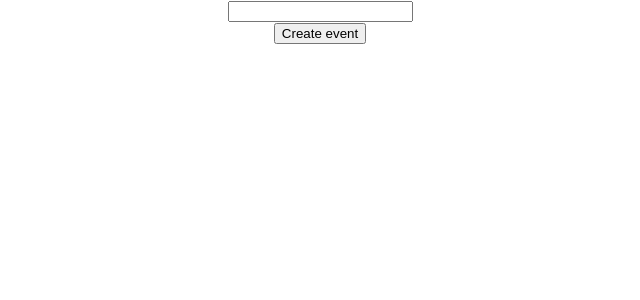
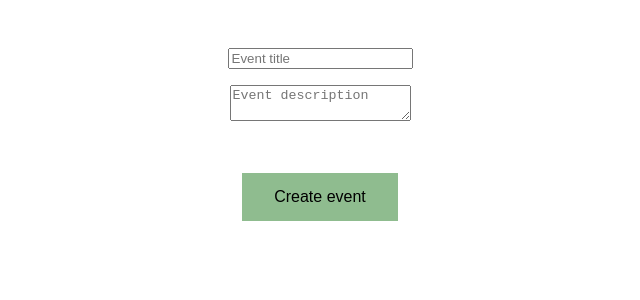
Before and after one commit to hakoningir/MemoList, a React (Create React App) app: page / in a window 1280 px wide. Shown: the top 300 px of the page, without its empty margins (320-960 px from the left). Built offline with nearby package versions, Linux system fonts and the light colour scheme.

Commit message:
rétt að byrja alls ekki buið

```diff
--- a/src/pages/Events.css
+++ b/src/pages/Events.css
@@ -13,3 +13,21 @@
     border-top-left-radius: 15%;
     border-bottom-right-radius: 15%;
 }
+
+input{
+    margin-top: 3rem;
+    margin-bottom: 1rem;
+}
+textarea{
+    margin-bottom: 3rem;
+}
+
+button {
+    background-color:darkseagreen;
+    border: none;
+    padding: 15px 32px;
+    text-align: center;
+    text-decoration: none;
+    display: inline-block;
+    font-size: 16px;
+  }
--- a/src/pages/Events.jsx
+++ b/src/pages/Events.jsx
@@ -1,7 +1,8 @@
 import { useEffect, useState } from "react";
 import './Events.css';
 function Event() {
-    const [input, setInput] = useState('');
+    const [inputTitle, setInputTitle] = useState('');
+    const [inputDescription, setInputDescription] = useState('');
     const [data, setData] = useState([]);
 
     useEffect(()=>{
@@ -15,14 +16,30 @@ function Event() {
 
     function HandleSubmit(e) {
         e.preventDefault();
-        input && setData([...data, input]);
-        setInput('');
+        let submitted = [inputTitle, inputDescription]
+        submitted && setData([...data, submitted]);
+        setInputTitle('');
+        setInputDescription('');
+    }
+
+    function deleteEvent(e){ //funky shit sem virkar ekki
+        e.preventDefault();
+        let key = e.target.value;
+        let newData = JSON.parse(window.localStorage.getItem("event"));
+        newData -= newData[key];
+        window.localStorage.removeItem('event')
+        window.localStorage.setItem("event", JSON.stringify(newData));
     }
 
     return (
         <form onSubmit={HandleSubmit}>
             <div>
-                <input type="text" value={input} onChange={e => setInput(e.target.value)} />
+                <div>
+                    <input type="title" placeholder="Event title" value={inputTitle} onChange={e =>  setInputTitle(e.target.value)} />
+                </div>
+                <div>
+                    <textarea type="description" placeholder="Event description" value={inputDescription} onChange={e => setInputDescription(e.target.value)}></textarea>
+                </div>
             </div>
             <div>
                 <button type="submit">Create event</button>
@@ -30,7 +47,11 @@ function Event() {
             <div>
                 <ul className="card-container">
                     {data.map((item, ke) => (
-                       <div key={ke} className="card">{item}</div>
+                       <div key={ke} className="card">
+                        <h1>{item[0]}</h1>
+                        <p>{item[1]}</p>
+                        <button type="delete" value={ke} onClick={deleteEvent}>Delete event</button>
+                        </div>
                     ))
                     }
                 </ul>
```
